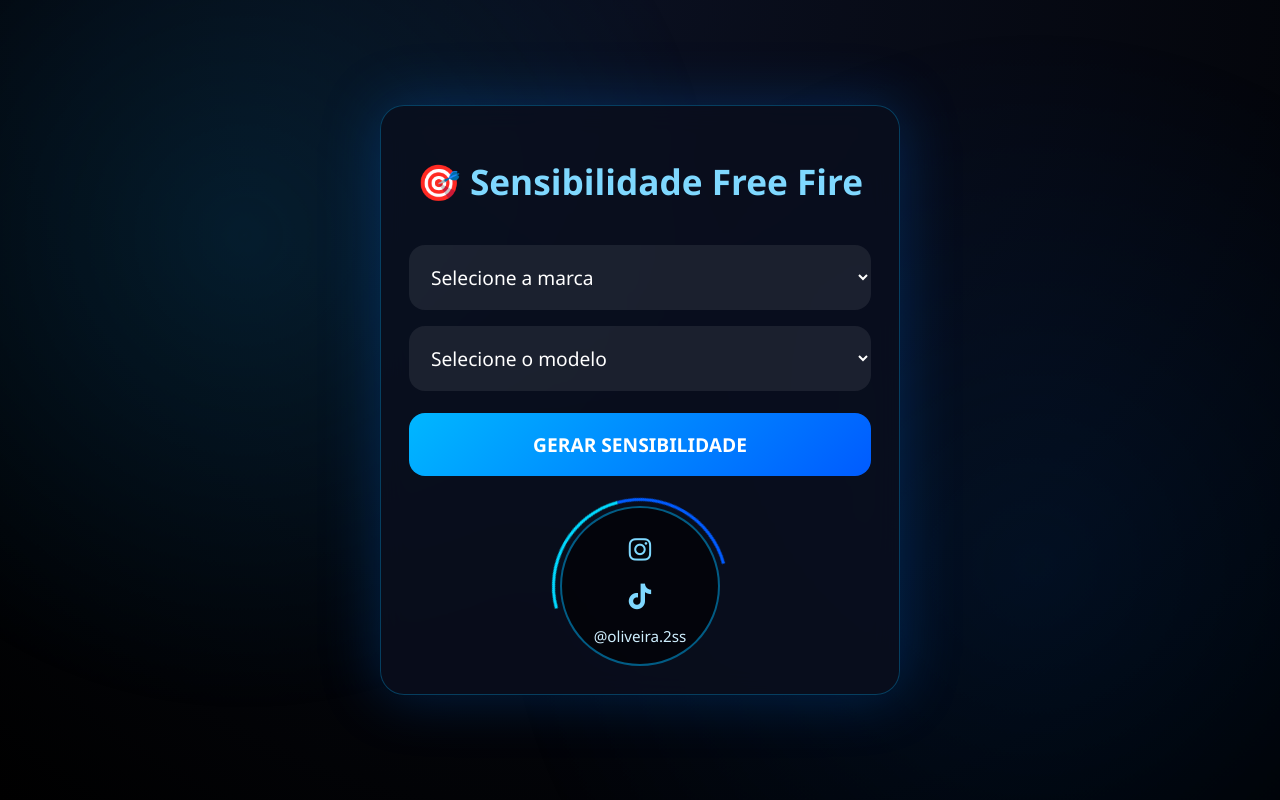
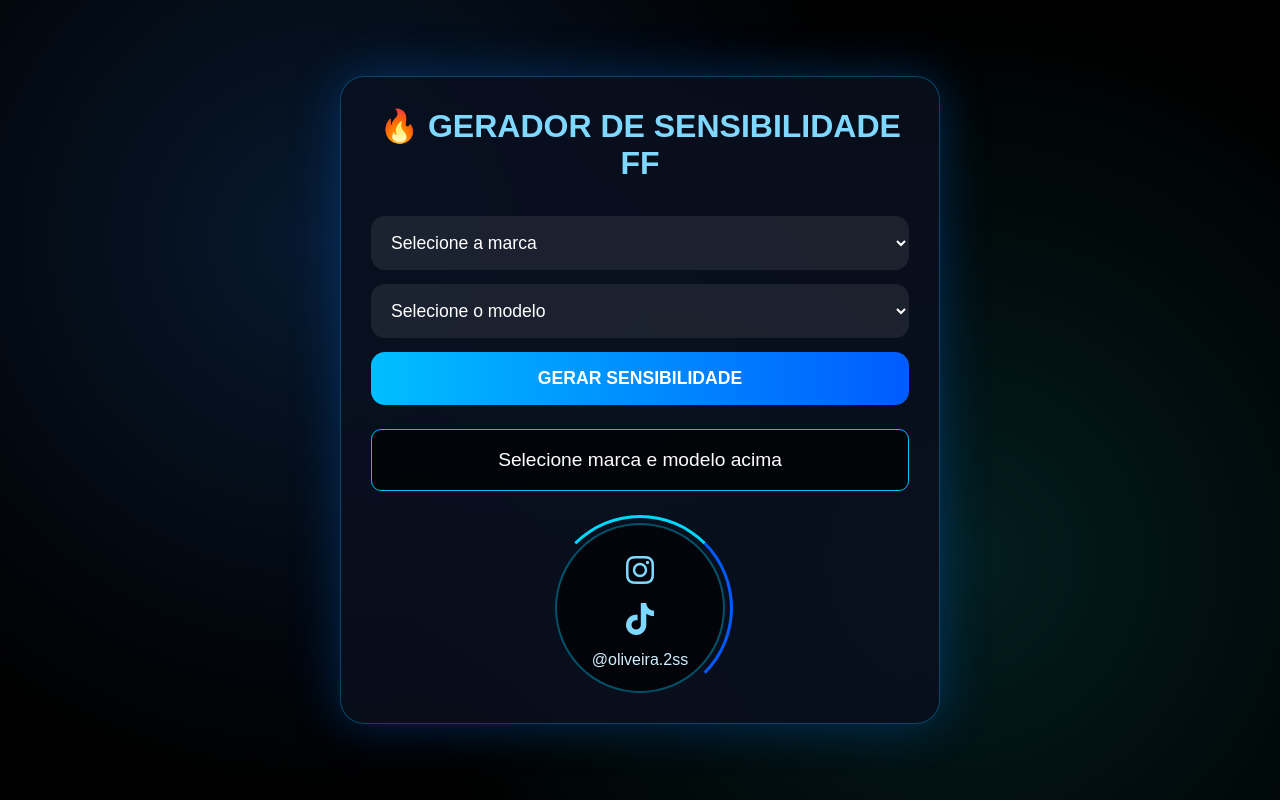
Before and after one commit to Instamod88/Oliveira.sensi, a plain HTML site: page index.html in a window 1280 px wide. Drawn offline with Linux system fonts and the light colour scheme.

Commit message:
Atualizar o index.html

```diff
--- a/index.html
+++ b/index.html
@@ -3,72 +3,69 @@
 <head>
 <meta charset="UTF-8">
 <meta name="viewport" content="width=device-width, initial-scale=1.0">
+<title>Gerador Sensibilidade FF Pro</title>
 
-<title>Gerador de Sensibilidade FF</title>
-
-<!-- ÍCONES -->
+<!-- Font Awesome para ícones -->
 <link rel="stylesheet" href="https://cdnjs.cloudflare.com/ajax/libs/font-awesome/6.5.0/css/all.min.css">
 
 <style>
+/* ===== GERAL ===== */
 * {
+  margin: 0; padding: 0;
   box-sizing: border-box;
-  font-family: 'Segoe UI', sans-serif;
+  font-family: Arial, sans-serif;
 }
-
 body {
-  margin: 0;
+  background: #000;
+  color: #fff;
   min-height: 100vh;
-  background: radial-gradient(circle at top, #0a0f1f, #000);
-  color: #fff;
   display: flex;
   justify-content: center;
   align-items: center;
   overflow-x: hidden;
 }
 
-/* FUNDO ANIMADO */
-.background {
-  position: fixed;
-  inset: 0;
+/* ===== FUNDO ANIMADO ===== */
+.bg {
+  position: fixed; inset: 0;
   background:
-    radial-gradient(circle at 20% 30%, rgba(0,180,255,0.12), transparent 40%),
-    radial-gradient(circle at 80% 70%, rgba(0,120,255,0.10), transparent 45%);
-  animation: moveBg 12s infinite alternate ease-in-out;
+    radial-gradient(circle at 25% 30%, rgba(0,150,255,0.18), transparent 50%),
+    radial-gradient(circle at 75% 70%, rgba(0,255,255,0.12), transparent 50%);
+  animation: bgMove 12s infinite alternate ease-in-out;
   z-index: -1;
 }
-
-@keyframes moveBg {
-  0% { transform: scale(1); }
-  100% { transform: scale(1.08); }
+@keyframes bgMove {
+  0% { filter: hue-rotate(0deg); }
+  100% { filter: hue-rotate(45deg); }
 }
 
-/* CONTAINER */
+/* ===== CONTAINER ===== */
 .container {
-  width: 96%;
-  max-width: 520px;
-  background: rgba(10,15,30,0.85);
+  width: 95%;
+  max-width: 600px;
+  background: rgba(10,15,30,0.88);
   backdrop-filter: blur(14px);
   border-radius: 24px;
-  padding: 28px;
-  border: 1px solid rgba(0,180,255,0.3);
-  box-shadow: 0 0 60px rgba(0,120,255,0.25);
+  padding: 30px;
+  border: 1px solid rgba(0,180,255,0.35);
+  box-shadow: 0 0 50px rgba(0,120,255,0.3);
 }
 
-/* TÍTULO */
+/* ===== TITULO ===== */
 h1 {
   text-align: center;
-  font-size: 2.2rem;
-  margin-bottom: 24px;
+  font-size: 2rem;
+  margin-bottom: 20px;
   color: #7fd8ff;
 }
 
-/* SELECT */
+/* ===== SELECT ===== */
 select, button {
   width: 100%;
-  padding: 18px;
-  margin-top: 16px;
-  border-radius: 16px;
-  font-size: 1.2rem;
+  padding: 16px;
+  margin-top: 14px;
+  border-radius: 14px;
+  font-size: 1.1rem;
   border: none;
 }
 
@@ -76,49 +73,43 @@
   background: rgba(255,255,255,0.08);
   color: #fff;
 }
-
 button {
-  background: linear-gradient(135deg, #00b7ff, #005bff);
+  background: linear-gradient(90deg, #00bfff, #005bff);
   color: #fff;
   font-weight: bold;
   cursor: pointer;
-  margin-top: 22px;
 }
 
-button:hover {
-  transform: scale(1.03);
+/* ===== RESULTADO ===== */
+#resultado {
+  margin-top: 24px;
+  font-size: 1.2rem;
+  line-height: 1.7;
+  text-align: center;
+  background: rgba(0,0,0,0.7);
+  border: 1px solid #00bfff;
+  border-radius: 10px;
+  padding: 14px;
 }
 
-/* RESULTADO */
-#resultado {
-  margin-top: 26px;
-  font-size: 1.2rem;
-  line-height: 1.6;
-  text-align: center;
-}
-
-/* CÍRCULO SOCIAL */
+/* ===== CÍRCULO SOCIAL ===== */
 .social-wrapper {
-  margin-top: 30px;
+  margin-top: 32px;
   display: flex;
   justify-content: center;
 }
-
 .social-circle {
   position: relative;
-  width: 160px;
-  height: 160px;
+  width: 170px;
+  height: 170px;
   border-radius: 50%;
-  background: rgba(0,0,0,0.6);
+  background: rgba(0,0,0,0.65);
+  border: 2px solid rgba(0,200,255,0.4);
   display: flex;
-  flex-direction: column;
   justify-content: center;
   align-items: center;
-  text-align: center;
-  border: 2px solid rgba(0,180,255,0.5);
+  flex-direction: column;
 }
-
-/* ANEL NEON GIRANDO */
 .social-circle::before {
   content: "";
   position: absolute;
@@ -127,24 +118,20 @@
   border: 3px solid transparent;
   border-top: 3px solid #00d9ff;
   border-right: 3px solid #005bff;
-  animation: spin 6s linear infinite;
+  animation: spin 5s linear infinite;
 }
-
 @keyframes spin {
-  0% { transform: rotate(0deg); }
-  100% { transform: rotate(360deg); }
+  from { transform: rotate(0deg); }
+  to { transform: rotate(360deg); }
 }
-
-/* ÍCONES */
 .social-circle a {
   color: #7fd8ff;
-  font-size: 1.6rem;
+  font-size: 2rem;
   margin: 6px;
   text-decoration: none;
 }
-
 .social-circle span {
-  font-size: 0.95rem;
+  font-size: 1rem;
   margin-top: 6px;
   color: #cfefff;
 }
@@ -153,10 +140,10 @@
 
 <body>
 
-<div class="background"></div>
+<div class="bg"></div>
 
 <div class="container">
-  <h1>🎯 Sensibilidade Free Fire</h1>
+  <h1>🔥 GERADOR DE SENSIBILIDADE FF</h1>
 
   <select id="brand">
     <option value="">Selecione a marca</option>
@@ -168,15 +155,14 @@
 
   <button onclick="gerar()">GERAR SENSIBILIDADE</button>
 
-  <div id="resultado"></div>
+  <div id="resultado">Selecione marca e modelo acima</div>
 
-  <!-- CÍRCULO SOCIAL -->
   <div class="social-wrapper">
     <div class="social-circle">
-      <a href="https://www.instagram.com/_oliveira.2ss" target="_blank">
+      <a href="https://www.instagram.com/_oliveira.2ss?igsh=MXIxaHRybzFmbDV2Nw%3D%3D&utm_source=qr" target="_blank">
         <i class="fab fa-instagram"></i>
       </a>
-      <a href="https://www.tiktok.com/@oliveira.2ss" target="_blank">
+      <a href="https://www.tiktok.com/@oliveira.2ss?_r=1&_t=ZS-935zldNRMJT" target="_blank">
         <i class="fab fa-tiktok"></i>
       </a>
       <span>@oliveira.2ss</span>
@@ -185,51 +171,112 @@
 </div>
 
 <script>
-// BASE (USA A SUA LISTA GRANDE)
+// =================================================================
+// 📱 BASE EXTREMAMENTE AMPLIADA DE DISPOSITIVOS (ANDROID + IPHONE)
+// =================================================================
+
 const celulares = {
-  Apple: ["iPhone X","iPhone XR","iPhone 11","iPhone 12","iPhone 13","iPhone 14","iPhone 15"],
-  Samsung: ["Galaxy A06","Galaxy A13","Galaxy A23","Galaxy S21","Galaxy S22","Galaxy S23 Ultra"],
-  Xiaomi: ["Redmi 9","Redmi 10","Redmi Note 11","Redmi Note 12","Poco X5"],
-  Motorola: ["Moto G20","Moto G30","Moto G60"],
-  LG: ["LG K12","LG K22","LG G8"]
+
+  Apple: [
+    "iPhone 6","iPhone 6s","iPhone 7","iPhone 8","iPhone X","iPhone XR","iPhone XS","iPhone XS Max",
+    "iPhone 11","iPhone 11 Pro","iPhone 11 Pro Max",
+    "iPhone 12","iPhone 12 Mini","iPhone 12 Pro","iPhone 12 Pro Max",
+    "iPhone 13","iPhone 13 Mini","iPhone 13 Pro","iPhone 13 Pro Max",
+    "iPhone 14","iPhone 14 Plus","iPhone 14 Pro","iPhone 14 Pro Max",
+    "iPhone 15","iPhone 15 Plus","iPhone 15 Pro","iPhone 15 Pro Max",
+    "iPhone 16","iPhone 16 Plus","iPhone 16 Pro","iPhone 16 Pro Max"
+  ],
+
+  Samsung: [
+    "Galaxy A01","Galaxy A02","Galaxy A03","Galaxy A04","Galaxy A05","Galaxy A06","Galaxy A07",
+    "Galaxy A10","Galaxy A11","Galaxy A12","Galaxy A13","Galaxy A14","Galaxy A15",
+    "Galaxy A20","Galaxy A21","Galaxy A22","Galaxy A23","Galaxy A24","Galaxy A25",
+    "Galaxy A30","Galaxy A31","Galaxy A32","Galaxy A33","Galaxy A34","Galaxy A35",
+    "Galaxy A40","Galaxy A41","Galaxy A42","Galaxy A42 5G",
+    "Galaxy A50","Galaxy A51","Galaxy A52","Galaxy A53","Galaxy A54","Galaxy A55",
+    "Galaxy M01","Galaxy M02","Galaxy M03","Galaxy M12","Galaxy M13","Galaxy M14",
+    "Galaxy M21","Galaxy M22","Galaxy M23","Galaxy M31","Galaxy M32","Galaxy M33","Galaxy M34","Galaxy M53","Galaxy M54",
+    "Galaxy F02","Galaxy F12","Galaxy F13","Galaxy F22","Galaxy F23","Galaxy F42",
+    "Galaxy S8","Galaxy S9","Galaxy S10",
+    "Galaxy S20","Galaxy S21","Galaxy S22","Galaxy S23","Galaxy S24",
+    "Galaxy S20 Ultra","Galaxy S21 Ultra","Galaxy S22 Ultra","Galaxy S23 Ultra","Galaxy S24 Ultra",
+    "Galaxy Z Flip3","Galaxy Z Flip4","Galaxy Z Flip5",
+    "Galaxy Z Fold3","Galaxy Z Fold4","Galaxy Z Fold5"
+  ],
+
+  Xiaomi: [
+    "Xiaomi Mi 8","Xiaomi Mi 9","Xiaomi Mi 9T","Xiaomi Mi 10","Xiaomi Mi 10T","Xiaomi Mi 11",
+    "Xiaomi 12","Xiaomi 12 Pro","Xiaomi 12T","Xiaomi 12T Pro","Xiaomi 13","Xiaomi 13 Pro",
+    "Xiaomi 14","Xiaomi 14 Pro","Xiaomi 14 Ultra","Xiaomi 15","Xiaomi 15 Pro","Xiaomi 15 Ultra",
+    "Redmi 7","Redmi 8","Redmi 9","Redmi 10","Redmi 11","Redmi 12","Redmi 13",
+    "Redmi Note 8","Redmi Note 9","Redmi Note 10","Redmi Note 10S","Redmi Note 11",
+    "Redmi Note 12","Redmi Note 12 Pro","Redmi Note 13","Redmi Note 13 Pro",
+    "Poco X3","Poco X3 Pro","Poco X4","Poco X4 Pro","Poco X5","Poco X5 Pro",
+    "Poco F3","Poco F4","Poco F5","Poco F5 Pro"
+  ],
+
+  Motorola: [
+    "Moto E6","Moto E7","Moto E13","Moto E22","Moto E32",
+    "Moto G7","Moto G8","Moto G9","Moto G10","Moto G20","Moto G30","Moto G40",
+    "Moto G50","Moto G60","Moto G71","Moto G73","Moto G84",
+    "Motorola Edge","Motorola Edge 20","Motorola Edge 30","Motorola Edge 40","Motorola Edge 50"
+  ],
+
+  LG: [
+    "LG K8","LG K10","LG K11","LG K12","LG K22",
+    "LG G6","LG G7","LG G8","LG V30","LG V40","LG V50"
+  ]
 };
 
-// POPULA MARCAS
-const brand = document.getElementById("brand");
-const model = document.getElementById("model");
-const resultado = document.getElementById("resultado");
+// =================================================================
+// 📌 POPULAR SELECTS
+// =================================================================
+const brandEl = document.getElementById("brand");
+const modelEl = document.getElementById("model");
+const resultadoEl = document.getElementById("resultado");
 
-for (let b in celulares) {
-  brand.innerHTML += `<option value="${b}">${b}</option>`;
-}
+Object.keys(celulares).forEach(b => {
+  brandEl.innerHTML += `<option value="${b}">${b}</option>`;
+});
 
-brand.onchange = () => {
-  model.innerHTML = `<option value="">Selecione o modelo</option>`;
-  celulares[brand.value].forEach(m => {
-    model.innerHTML += `<option value="${m}">${m}</option>`;
+brandEl.onchange = () => {
+  modelEl.innerHTML = `<option value="">Selecione o modelo</option>`;
+  celulares[brandEl.value].forEach(m => {
+    modelEl.innerHTML += `<option value="${m}">${m}</option>`;
   });
 };
 
-// GERAR
+// =================================================================
+// 📌 GERAR FUNÇÃO
+// =================================================================
+function hash(str) {
+  let h = 0;
+  for (let i = 0; i < str.length; i++) {
+    h = (h << 5) - h + str.charCodeAt(i);
+    h |= 0;
+  }
+  return Math.abs(h);
+}
+
 function gerar() {
-  if (!brand.value || !model.value) {
-    resultado.innerHTML = "⚠️ Selecione marca e modelo";
+  if (!brandEl.value || !modelEl.value) {
+    resultadoEl.innerHTML = "⚠️ Selecione marca e modelo";
     return;
   }
 
-  const base = 160 + (model.value.length * 2);
+  const base = 160 + (hash(modelEl.value) % 25);
+  const dpi = brandEl.value === "Apple" ? null : 400 + (hash(modelEl.value) % 80);
 
-  resultado.innerHTML = `
-    <b>${model.value}</b><br><br>
+  resultadoEl.innerHTML = `
+    🎯 <b>${modelEl.value}</b><br><br>
     Geral: ${base}<br>
     Red Dot: ${base - 8}<br>
     2x: ${base - 20}<br>
     4x: ${base - 35}<br>
     AWM: ${base - 55}<br><br>
-    ${brand.value === "Apple" ? "🍎 iPhone não usa DPI" : "📐 DPI automática"}
+    ${dpi ? `📐 DPI: ${dpi}` : "🍎 iPhone não usa DPI"}
   `;
 }
 </script>
-
 </body>
 </html>
```
